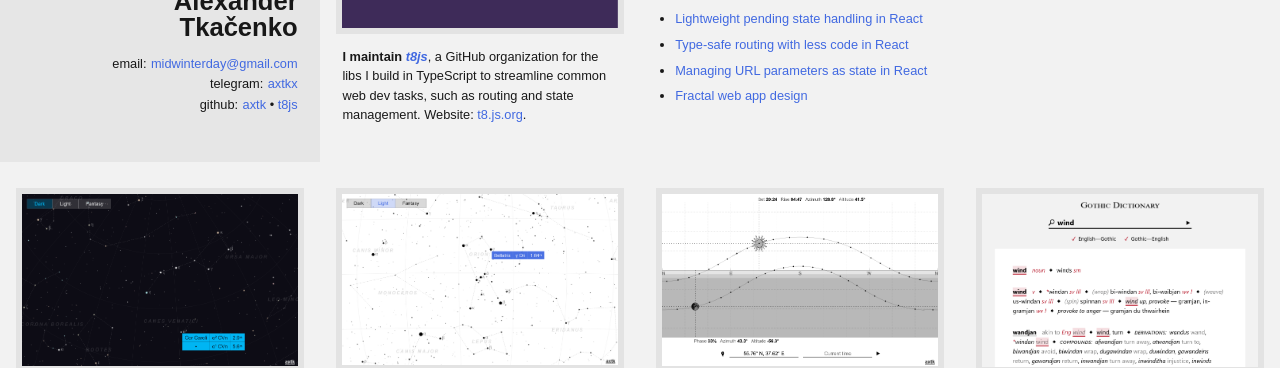
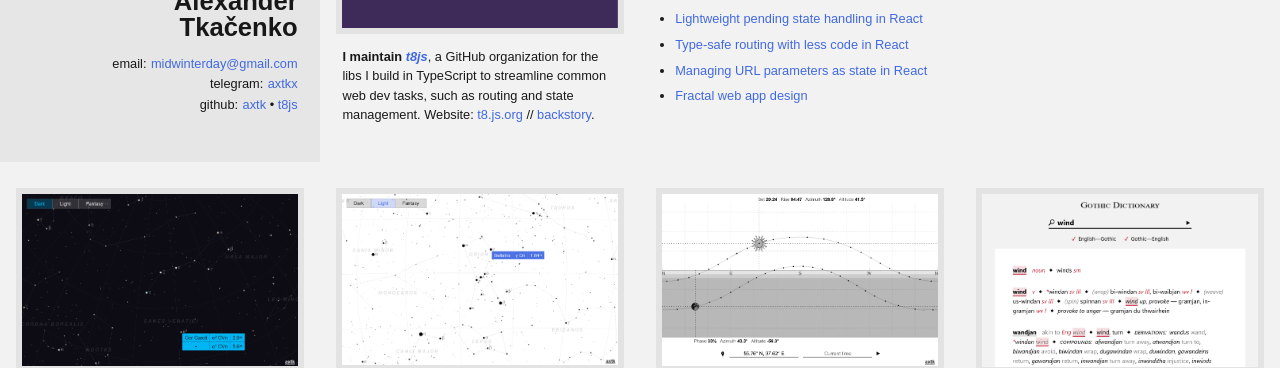
Before and after one commit to axtk/axtk.github.io, a Jekyll site: the page index.html, which Jekyll copies as it is, in a window 1280 px wide. Shown: the part 160-528 px from the top of the page. Built offline with Jekyll 4.4.1, drawn with Linux system fonts in a browser that asks for light colours.

Commit message:
add t8 backstory to main page

```diff
--- a/index.html
+++ b/index.html
@@ -35,7 +35,7 @@
   <figure>
     <picture><a href="https://t8.js.org" target="_blank"><img src="x/assets/screenshots/t8_20251028_1708.png" alt="T8 React Store docs screenshot" height="360" loading="lazy"></a></picture>
   </figure>
-  <p><strong>I maintain <a href="https://github.com/t8js" target="_blank"><i>t8js</i></a></strong>, a GitHub organization for the libs I build in TypeScript to streamline common web dev tasks, such as routing and state management. Website: <a href="https://t8.js.org" target="_blank">t8.js.org</a>.</p>
+  <p><strong>I maintain <a href="https://github.com/t8js" target="_blank"><i>t8js</i></a></strong>, a GitHub organization for the libs I build in TypeScript to streamline common web dev tasks, such as routing and state management. Website: <a href="https://t8.js.org" target="_blank">t8.js.org</a> //&nbsp;<a href="https://dev.to/axtk/yet-another-router-and-a-state-management-lib-5a73" target="_blank">backstory</a>.</p>
 </section>
 
 <section data-tags="intro2">
```
